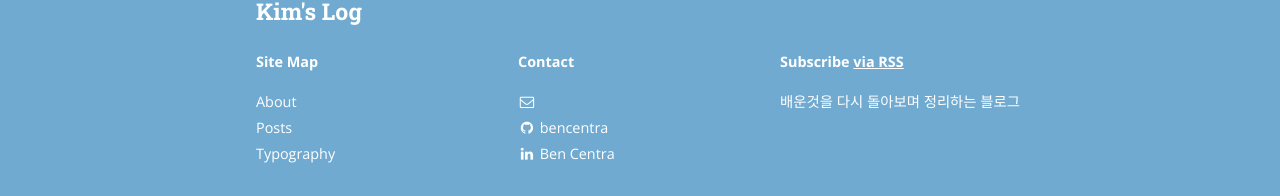
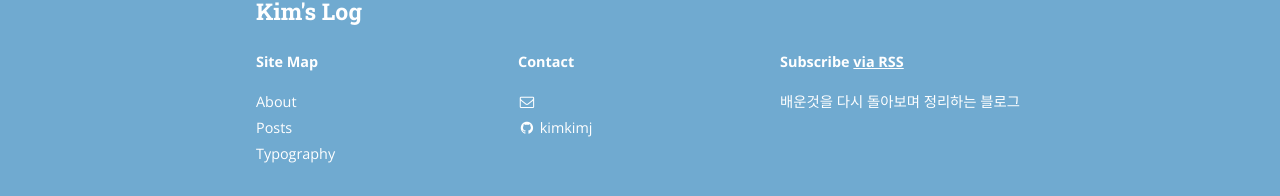
Before and after one commit to kimkimj/kimkimj.github.io, a Jekyll site: the page built from index.html, in a window 1280 px wide and 900 px high, scrolled down 1249 px. Shown: the part 701-897 px from the top of the window. Built offline with Jekyll 4.4.1, drawn with Linux system fonts in a browser that asks for light colours; nearby versions of some CDN libraries; the list of posts is cut into pages by our own code; part of the change alters nothing that is shown.

Commit message:
Update config.ymyl

```diff
--- a/_config.yml
+++ b/_config.yml
@@ -54,11 +54,11 @@ jekyll-archives:
 
 # Category descriptions (for archive pages)
 descriptions:
-  - cat: jekyll
-    desc: "Posts describing Jekyll setup techniques."
+  - cat: CS
+    desc: "컴퓨터 과학 전공 지식"
 
-  - cat: dummy
-    desc: "Just some placeholder posts, lorem ipsum and the rest."
+  - cat: Spring
+    desc: "Spring"
 
 # Social icons and sharing options
 #
@@ -78,17 +78,17 @@ descriptions:
 social:
   - name: GitHub
     icon: github
-    username: bencentra
-    url: https://github.com/bencentra
+    username: kimkimj
+    url: https://github.com/kimkimj
     desc: Fork me on GitHub
     share: false
 
-  - name: LinkedIn
-    icon: linkedin
-    username: Ben Centra
-    url: https://www.linkedin.com/pub/ben-centra/47/769/60a
-    desc: Connect with me on LinkedIn
-    share: true
+#  - name: LinkedIn
+#    icon: linkedin
+#    username: Miji Kim
+#    url: https://www.linkedin.com/pub/ben-centra/47/769/60a
+#    desc: Connect with me on LinkedIn
+#    share: true
 
 
 # Social sharing protocols
```
